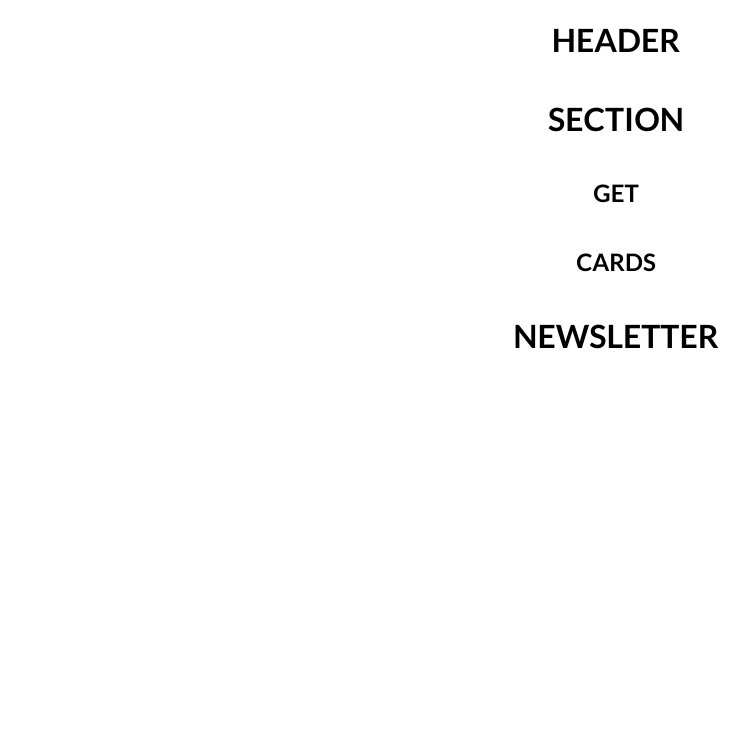
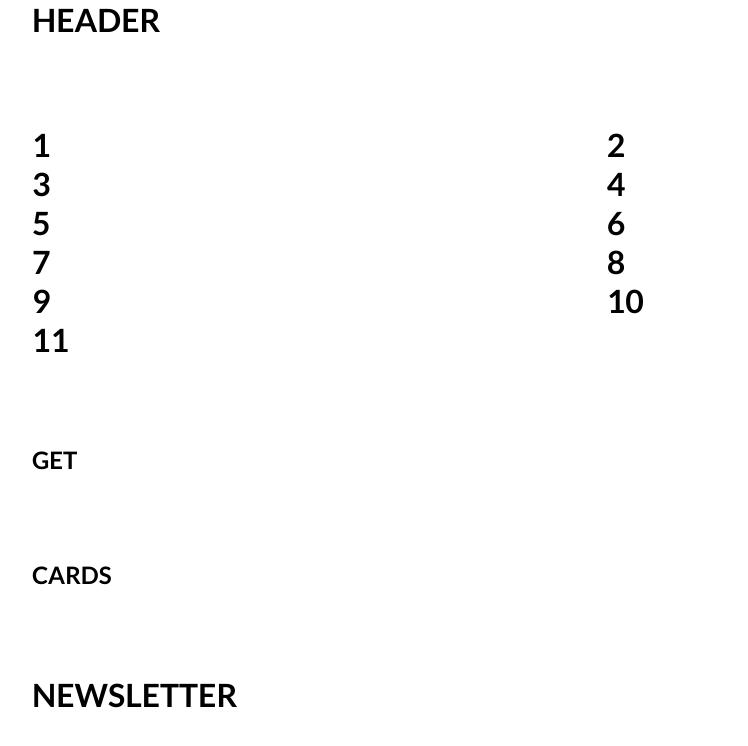
Before and after one commit to saulwolfdev/react-typescript-sass-app, a React (Create React App) app: page / in a window 1280 px wide. Shown: the top 746 px of the page, without its empty margins (24-772 px from the left). Built offline with nearby package versions, Linux system fonts and the light colour scheme.

Commit message:
mock iterado sectionItems

```diff
--- a/src/Components/ItemSection/ItemSection.module.scss
+++ b/src/Components/ItemSection/ItemSection.module.scss
@@ -1,21 +1,11 @@
 @import "../../scss/Index.module.scss";
 
-.Container {
-	max-width: $max-width;
-	padding-left: 1rem;
-	padding-right: 1rem;
-	display: flex;
-	margin-left: auto;
-	margin-right: auto;
-	flex-wrap: wrap;
-
-	&_Content {
+	.ItemSection {
 		width: 100%;
 		display: grid;
 		justify-items: stretch;
 		align-items: stretch;
 		grid-template-areas:
-			"Header"
 			"Enter"
 			"EnterImage"
 			"Whole"
@@ -26,14 +16,10 @@
 			"GranularImage"
 			"Plan"
 			"PlanImage"
-			"Live"
-			"Get"
-			"Card"
-			"Newsletter";
+			"Live";
 
 		@include media-queries(extra-small) {
 			grid-template-areas:
-				"Header"
 				"Enter"
 				"EnterImage"
 				"Whole"
@@ -44,130 +30,59 @@
 				"GranularImage"
 				"Plan"
 				"PlanImage"
-				"Live"
-				"Get"
-				"Card"
-				"Newsletter";
+				"Live";
 		}
 
 		@include media-queries(small) {
 			grid-template-areas:
-				"Header Header"
 				"Enter EnterImage"
 				"Whole WholeImage"
 				"Portfolio PortfolioImage"
 				"Granular GranularImage"
 				"Plan PlanImage"
-				"Live Live"
-				"Get Get"
-				"Card Card"
-				"Newsletter Newsletter";
+				"Live Live";
 		}
-
-		&_Header {
-			grid-area: Header;
-			width: 100%;
-			padding: 20px;
-			text-align: center;
-		}
-
 		&_Enter {
-			width: 100%;
-			padding: 20px;
-			text-align: center;
 			grid-area: Enter;
 		}
 
 		&_Enter_Image {
-			width: 100%;
-			padding: 20px;
-			text-align: center;
 			grid-area: EnterImage;
 		}
 
 		&_Whole {
-			width: 100%;
-			padding: 20px;
-			text-align: center;
 			grid-area: Whole;
 		}
 
 		&_Whole_Image {
-			width: 100%;
-			padding: 20px;
-			text-align: center;
 			grid-area: WholeImage;
 		}
 
 		&_Portfolio {
-			width: 100%;
-			padding: 20px;
-			text-align: center;
 			grid-area: Portfolio;
 		}
 
 		&_Portfolio_Image {
-			width: 100%;
-			padding: 20px;
-			text-align: center;
 			grid-area: PortfolioImage;
 		}
 
 		&_Granular {
-			width: 100%;
-			padding: 20px;
-			text-align: center;
 			grid-area: Granular;
 		}
 
 		&_Granular_Image {
-			width: 100%;
-			padding: 20px;
-			text-align: center;
 			grid-area: GranularImage;
 		}
 
 		&_Plan {
-			width: 100%;
-			padding: 20px;
-			text-align: center;
 			grid-area: Plan;
 		}
 
 		&_Plan_Image {
-			width: 100%;
-			padding: 20px;
-			text-align: center;
 			grid-area: PlanImage;
 		}
 
 		&_Live {
-			width: 100%;
-			padding: 20px;
-			text-align: center;
 			grid-area: Live;
 		}
-
-		&_Get {
-			width: 100%;
-			padding: 20px;
-			text-align: center;
-			grid-area: Get;
-		}
-
-		&_Card {
-			width: 100%;
-			padding: 20px;
-			text-align: center;
-			grid-area: Card;
-		}
-
-		&_Newsletter {
-			width: 100%;
-			padding: 20px;
-			text-align: center;
-			grid-area: Newsletter;
-		}
 	}
-
-}
--- a/src/Components/ItemSection/ItemSection.tsx
+++ b/src/Components/ItemSection/ItemSection.tsx
@@ -2,7 +2,7 @@ import * as React from "react";
 import { IItemsTextSection } from "../../Entidades";
 import styles from "./ItemSection.module.scss";
 export interface ItemSectionProps {
-	itemSection:IItemsTextSection;
+	itemSection: IItemsTextSection;
 }
 
 export interface ItemSectionState {
@@ -14,34 +14,41 @@ class ItemSection extends React.Component<ItemSectionProps, ItemSectionState> {
 		super(props);
 		this.state = {};
 	}
-	  private _getClassCss=():string=>{
-			switch(this.props.itemSection.title){
-				case "1":
-					return styles.Container_Content_Enter
-				case "2":
-					return styles.Container_Content_Enter_Image
-				default:
-					return ""
-			}
+	private _getClassCss = (): string => {
+		switch (this.props.itemSection.identify) {
+			case "Enter":
+				return styles.ItemSection_Enter
+			case "EnterImage":
+				return styles.ItemSection_Enter_Image
+			case "Whole":
+				return styles.ItemSection_Whole
+			case "WholeImage":
+				return styles.ItemSection_Whole_Image
+			case "Portfolio":
+				return styles.ItemSection_Portfolio
+			case "PortfolioImage":
+				return styles.ItemSection_Portfolio_Image
+			case "Granular":
+				return styles.ItemSection_Granular
+			case "GranularImage":
+				return styles.ItemSection_Granular_Image
+			case "Plan":
+				return styles.ItemSection_Plan
+			case "PlanImage":
+				return styles.ItemSection_Plan_Image
+			case "Live":
+				return styles.ItemSection_Live
+			default:
+				return ""
+		}
 	}
+
 	render() {
-		const {title} =this.props.itemSection;
+		const { title } = this.props.itemSection;
 		return (
-				<div className={this._getClassCss()}>
-											{/* <section className={styles.Container_Content_Enter}><h1>ENTERPRICE</h1></section>
-						<section className={styles.Container_Content_Enter_Image}><h1>ENTERPRICE IMAGE</h1></section>
-						<section className={styles.Container_Content_Whole}><h1>WHOLE</h1></section>
-						<section className={styles.Container_Content_Whole_Image}><h1>WHOLE IMG</h1></section>
-						<section className={styles.Container_Content_Portfolio}><h1>PORT </h1></section>
-						<section className={styles.Container_Content_Portfolio_Image}><h1>PORT IMG</h1></section>
-						<section className={styles.Container_Content_Granular}><h1>GRANULAR</h1></section>
-						<section className={styles.Container_Content_Granular_Image}><h1>GRANULAR IMG</h1></section>
-						<section className={styles.Container_Content_Plan}><h1>PLAN</h1></section>
-						<section className={styles.Container_Content_Plan_Image}><h1>PLAN IMG</h1></section>
-						<section className={styles.Container_Content_Live}><h1>LIVE</h1></section>
-						<section className={styles.Container_Content_Get}><h1>GET</h1></section>
-						<section className={styles.Container_Content_Card}><h1>CARD</h1></section> */}
-				</div>
+			<div className={this._getClassCss()}>
+				<h1>{title}</h1>
+			</div>
 		);
 	}
 }
--- a/src/Components/Main/Main.module.scss
+++ b/src/Components/Main/Main.module.scss
@@ -8,7 +8,7 @@
 	margin-left: auto;
 	margin-right: auto;
 	flex-wrap: wrap;
-
+	height: 100vh;
 	&_Content {
 		width: 100%;
 		display: grid;
@@ -40,32 +40,17 @@
 		}
 		&_Header {
 			grid-area: Header;
-			width: 100%;
-			padding: 20px;
-			text-align: center;
 		}
 		&_Sections {
 			grid-area: Sections;
-			width: 100%;
-			padding: 20px;
-			text-align: center;
 		}
 		&_GetMore {
 			grid-area: GetMore;
-			width: 100%;
-			padding: 20px;
-			text-align: center;
 		}
 		&_Cards {
 			grid-area: Cards;
-			width: 100%;
-			padding: 20px;
-			text-align: center;
 		}
 		&_Newsletter {
-			width: 100%;
-			padding: 20px;
-			text-align: center;
 			grid-area: Newsletter;
 		}
 	}
--- a/src/Components/Main/Main.tsx
+++ b/src/Components/Main/Main.tsx
@@ -39,8 +39,7 @@ class Main extends React.Component<MainProps, MainState> {
 							<h1>HEADER</h1>
 						</header>
 						<main className={styles.Main_Content_Sections}>
-							<h1>SECTION</h1>
-							{/* <SectionItems itemsSections={this.state.itemsSections}/> */}
+							<SectionItems itemsSections={this.state.itemsSections}/>
 						</main>
 						<section className={styles.Main_Content_GetMore}>
 								<h1>GET</h1>
--- a/src/Components/Section/SectionItems.tsx
+++ b/src/Components/Section/SectionItems.tsx
@@ -1,7 +1,7 @@
 import * as React from "react";
-import {Fragment} from "react";
 import { IItemsTextSection } from "../../Entidades";
 import ItemSection from "../ItemSection/ItemSection";
+import styles from "./SectionsItems.module.scss";
 export interface SectionItemsProps {
 	itemsSections:Array<IItemsTextSection>;
 }
@@ -18,9 +18,9 @@ class SectionItems extends React.Component<SectionItemsProps, SectionItemsState>
 
 	render() {
 		return (
-			<Fragment>
-					{this.props.itemsSections.map((item, i)=><ItemSection key={i} itemSection={item}/>)}
-			</Fragment>
+			<div className={styles.SectionsItems}>
+		{this.props.itemsSections.map((item, i)=><ItemSection key={i} itemSection={item}/>)}
+			</div>
 		);
 	}
 }
--- a/src/Components/Section/SectionsItems.module.scss
+++ b/src/Components/Section/SectionsItems.module.scss
@@ -0,0 +1,88 @@
+@import "../../scss/Index.module.scss";
+
+	.SectionsItems {
+		width: 100%;
+		display: grid;
+		justify-items: stretch;
+		align-items: stretch;
+		grid-template-areas:
+			"Enter"
+			"EnterImage"
+			"Whole"
+			"WholeImage"
+			"Portfolio"
+			"PortfolioImage"
+			"Granular"
+			"GranularImage"
+			"Plan"
+			"PlanImage"
+			"Live";
+
+		@include media-queries(extra-small) {
+			grid-template-areas:
+				"Enter"
+				"EnterImage"
+				"Whole"
+				"WholeImage"
+				"Portfolio"
+				"PortfolioImage"
+				"Granular"
+				"GranularImage"
+				"Plan"
+				"PlanImage"
+				"Live";
+		}
+
+		@include media-queries(small) {
+			grid-template-areas:
+				"Enter EnterImage"
+				"Whole WholeImage"
+				"Portfolio PortfolioImage"
+				"Granular GranularImage"
+				"Plan PlanImage"
+				"Live Live";
+		}
+		&_Enter {
+			grid-area: Enter;
+		}
+
+		&_Enter_Image {
+			grid-area: EnterImage;
+		}
+
+		&_Whole {
+			grid-area: Whole;
+		}
+
+		&_Whole_Image {
+			grid-area: WholeImage;
+		}
+
+		&_Portfolio {
+			grid-area: Portfolio;
+		}
+
+		&_Portfolio_Image {
+			grid-area: PortfolioImage;
+		}
+
+		&_Granular {
+			grid-area: Granular;
+		}
+
+		&_Granular_Image {
+			grid-area: GranularImage;
+		}
+
+		&_Plan {
+			grid-area: Plan;
+		}
+
+		&_Plan_Image {
+			grid-area: PlanImage;
+		}
+
+		&_Live {
+			grid-area: Live;
+		}
+	}
--- a/src/Entidades/IItemsTextSection.ts
+++ b/src/Entidades/IItemsTextSection.ts
@@ -1,5 +1,6 @@
 export interface IItemsTextSection {
 	id:string;
+	identify:string;
 	title:string;
 	img:string;
 	description:string;
--- a/src/Mocks/Mocks.ts
+++ b/src/Mocks/Mocks.ts
@@ -12,17 +12,18 @@ class Mocks{
 }
 	public GetItemsTextSection(): IItemsTextSection[] {
 	return [
-		{ id: uuidv4(),title:"1",description:"",img:"",iconSvg:["",""],iconDescription:"",textTip:""},
-		{ id: uuidv4(),title:"2",description:"",img:"",iconSvg:["",""],iconDescription:"",textTip:""},
-		{ id: uuidv4(),title:"3",description:"",img:"",iconSvg:["",""],iconDescription:"",textTip:""},
-		{ id: uuidv4(),title:"4",description:"",img:"",iconSvg:["",""],iconDescription:"",textTip:""},
-		{ id: uuidv4(),title:"5",description:"",img:"",iconSvg:["",""],iconDescription:"",textTip:""},
-		{ id: uuidv4(),title:"6",description:"",img:"",iconSvg:["",""],iconDescription:"",textTip:""},
-
-
+		{ id: uuidv4(),title:"1",identify:"Enter",description:"",img:"",iconSvg:["",""],iconDescription:"",textTip:""},
+		{ id: uuidv4(),title:"2",identify:"EnterImage",description:"",img:"",iconSvg:["",""],iconDescription:"",textTip:""},
+		{ id: uuidv4(),title:"3",identify:"Whole",description:"",img:"",iconSvg:["",""],iconDescription:"",textTip:""},
+		{ id: uuidv4(),title:"4",identify:"WholeImage",description:"",img:"",iconSvg:["",""],iconDescription:"",textTip:""},
+		{ id: uuidv4(),title:"5",identify:"Portfolio",description:"",img:"",iconSvg:["",""],iconDescription:"",textTip:""},
+		{ id: uuidv4(),title:"6",identify:"PortfolioImage",description:"",img:"",iconSvg:["",""],iconDescription:"",textTip:""},
+		{ id: uuidv4(),title:"7",identify:"Granular",description:"",img:"",iconSvg:["",""],iconDescription:"",textTip:""},
+		{ id: uuidv4(),title:"8",identify:"GranularImage",description:"",img:"",iconSvg:["",""],iconDescription:"",textTip:""},
+		{ id: uuidv4(),title:"9",identify:"Plan",description:"",img:"",iconSvg:["",""],iconDescription:"",textTip:""},
+		{ id: uuidv4(),title:"10",identify:"PlanImage",description:"",img:"",iconSvg:["",""],iconDescription:"",textTip:""},
+		{ id: uuidv4(),title:"11",identify:"Live",description:"",img:"",iconSvg:["",""],iconDescription:"",textTip:""},
 	];
 }
-
 }
-
 export default Mocks;
```
